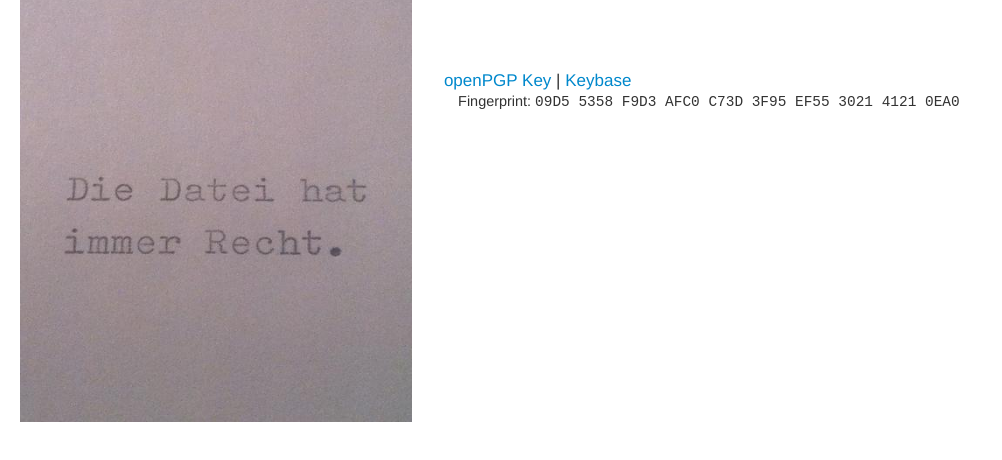
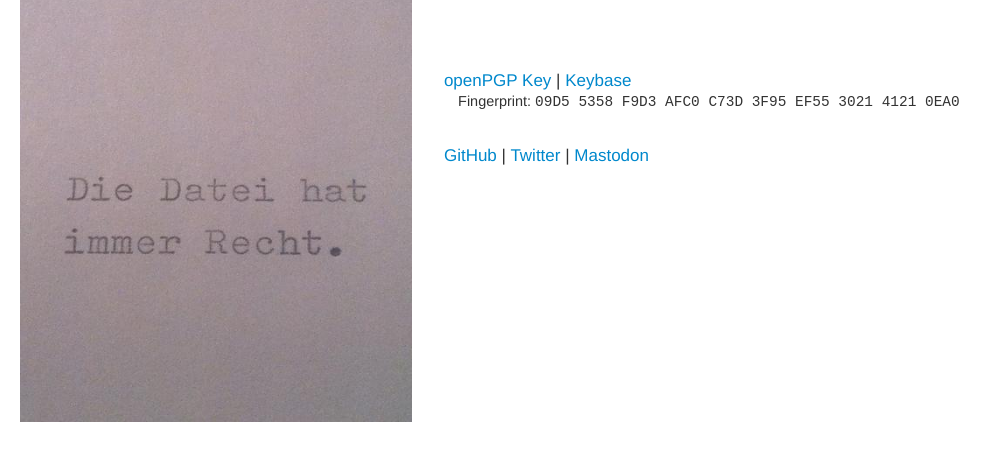
Before and after one commit to stefan2904/stefan.2904.cc, a plain HTML site: page index.html in a window 1280 px wide. Shown: the part 120-580 px from the top of the page, without its empty margins (0-1002 px from the left). Drawn offline with Linux system fonts and the light colour scheme.

Commit message:
added github, twitter, mastodon

```diff
--- a/index.html
+++ b/index.html
@@ -81,12 +81,14 @@
             <a href="http://stefan.2904.cc/stefan.asc">openPGP Key</a> | <a href="https://keybase.io/2904">Keybase</a><br>
             &nbsp;&nbsp;&nbsp;<small>Fingerprint: <code>09D5 5358 F9D3 AFC0 C73D 3F95 EF55 3021
             4121 0EA0</code></small>
-
-             <!--
-                <a href="http://doodle.com/stefan2904">MeetMe</a>
-                -->
           </div>
         </div> <!-- /fingerprints -->
+
+        <div class="row-fluid" style="margin-top:2em;"> <!-- social -->
+          <div class="span8">
+            <a rel="me" href="https://github.com/stefan2904">GitHub</a> | <a rel="me" href="https://twitter.com/stefan2904">Twitter</a> | <a rel="me" href="https://graz.social/@stefan">Mastodon</a>
+          </div>
+        </div> <!-- /social -->
 
       </div> <!-- /content -->
     </div> <!-- /row-fluid content -->
```
